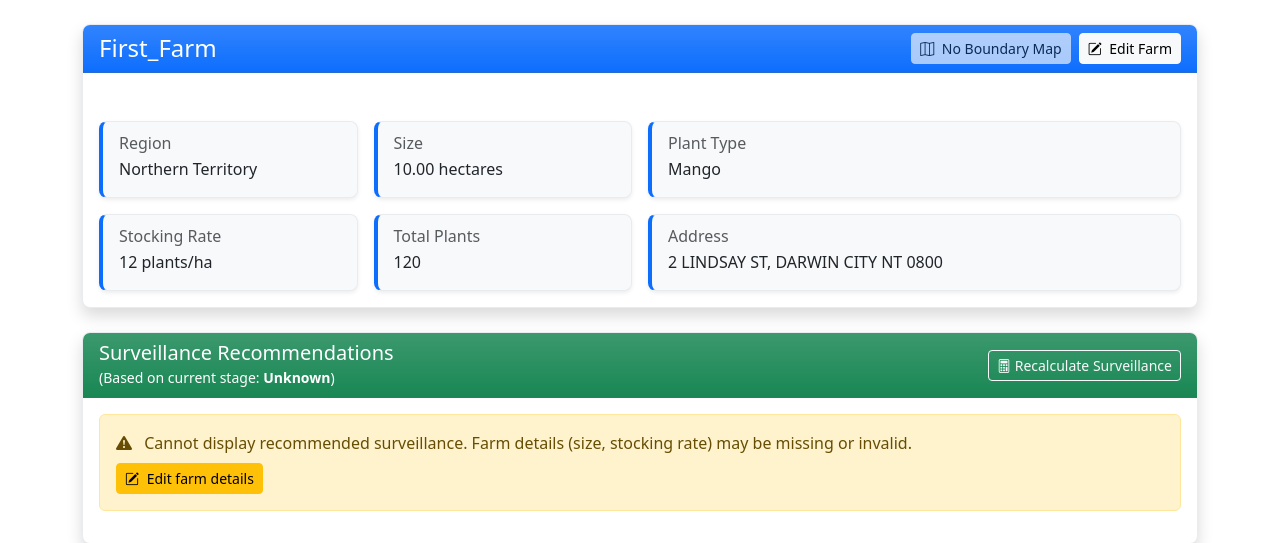
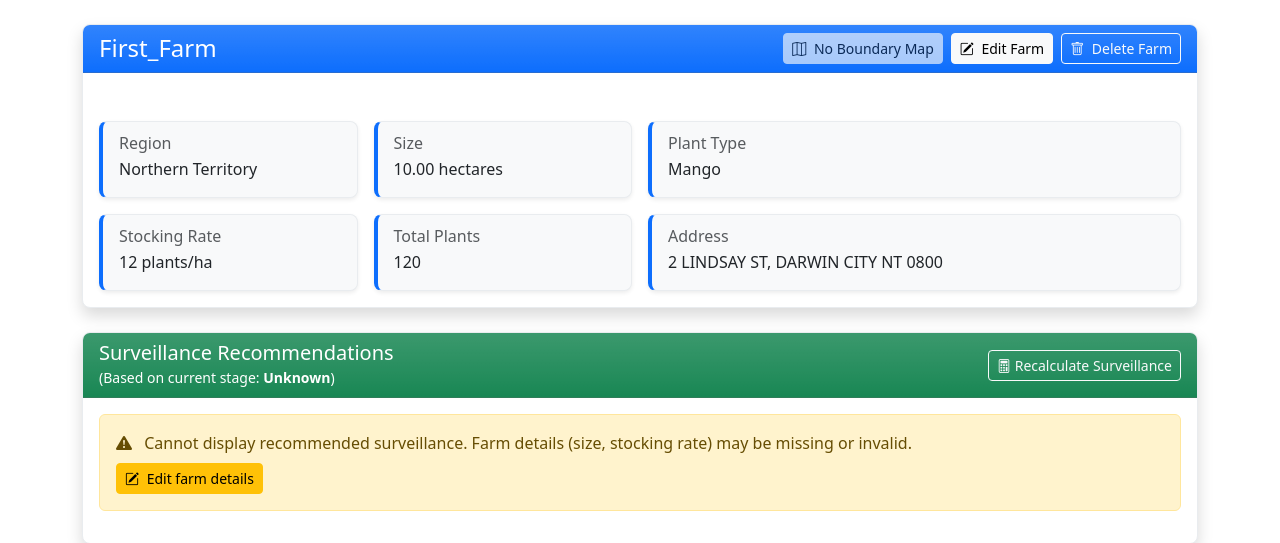
Before and after one commit to arpandrv/submission, a Django app: template hit237_project/core/templates/core/farm_detail.html in a window 1280 px wide. Shown: the part 56-599 px from the top of the page. Run offline with Django 5.2, Linux system fonts and the light colour scheme; the template is opened without the code that fills it: values that come from a table or form of the project are taken from there, others are empty; data comes from the database, SQL or seed files in the repository; both versions use the stored data as it was after the commit.

Commit message:
Delete farm button added in farm detail Page

```diff
--- a/hit237_project/core/templates/core/farm_detail.html
+++ b/hit237_project/core/templates/core/farm_detail.html
@@ -72,19 +72,27 @@
                 {% if farm_boundary_json %}Toggle Map{% else %}No Boundary Map{% endif %}
             </button>
 
-            <a href="{% url 'core:edit_farm' farm.id %}" class="btn btn-light btn-sm">
+            <a href="{% url 'core:edit_farm' farm.id %}" class="btn btn-light btn-sm me-2">
                 <i class="bi bi-pencil-square me-1"></i> Edit Farm
+            </a>
+
+            <a href="{% url 'core:delete_farm' farm.id %}" class="btn btn-outline-light btn-sm">
+                <i class="bi bi-trash me-1"></i> Delete Farm
             </a>
         </div>
 
         <!-- Mobile Action Buttons -->
         <div class="d-flex d-md-none justify-content-center gap-2 flex-wrap">
-            <button type="button" class="btn btn-light btn-sm flex-grow-1" id="mobileToggleMapBtn" {% if not farm_boundary_json %}disabled{% endif %}>
+            <button type="button" class="btn btn-light btn-sm" id="mobileToggleMapBtn" {% if not farm_boundary_json %}disabled{% endif %}>
                 <i class="bi bi-map me-1"></i> Map
             </button>
 
-            <a href="{% url 'core:edit_farm' farm.id %}" class="btn btn-light btn-sm flex-grow-1">
+            <a href="{% url 'core:edit_farm' farm.id %}" class="btn btn-light btn-sm">
                 <i class="bi bi-pencil-square me-1"></i> Edit
+            </a>
+
+            <a href="{% url 'core:delete_farm' farm.id %}" class="btn btn-outline-light btn-sm">
+                <i class="bi bi-trash me-1"></i> Delete
             </a>
         </div>
     </div>
```
Also changed, not shown: hit237_project/db.sqlite3.
